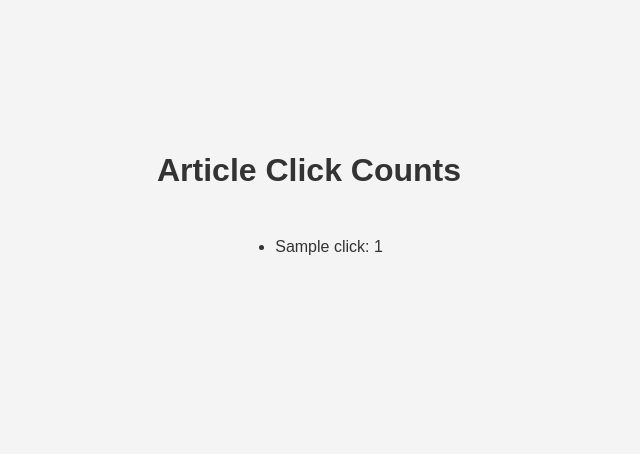
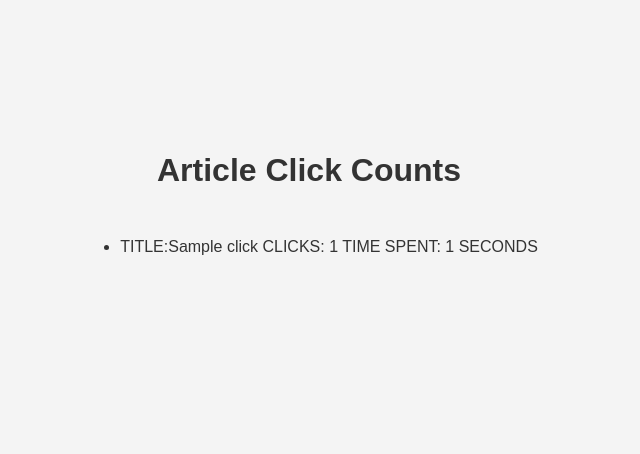
Before and after one commit to Aotaola/Spearhead_data_pipeline, a Flask app: page / in a window 1280 px wide. Shown: the part 208-662 px from the top of the page, without its empty margins (331-971 px from the left). Run offline with Flask 3, Linux system fonts and the light colour scheme; tables that the repository leaves empty hold one stand-in row (values such as "Sample post"); parts of the project's set-up code (start-up, migrations or seed data) failed here and were passed over.

Commit message:
added time spent, working on time logic

```diff
--- a/app.py
+++ b/app.py
@@ -1,6 +1,6 @@
 from flask import Flask, request, render_template
 #import os
-from flask_sqlalchemy import SQLAlchemy, DateTime
+from flask_sqlalchemy import SQLAlchemy
 from datetime import datetime
 
 
@@ -18,15 +18,25 @@ class ArticleClick(db.Model):
     count = db.Column(db.Integer, default=0)
 
 class ArticleTimeSpent(db.Model):
-    id = db.Column(db.Integer, primary_key=True, unique=True, nullable=False)
-    article_id = db.Column(db.Integer, db.ForeignKey('article_click.id'))
-    time_spent = db.Column(db.Integer)
-    timestamp = db.Column(db.DateTime, default=datetime.estnow)
+    id = db.Column(db.Integer, primary_key=True)
+    article_id = db.Column(db.Integer, db.ForeignKey('article_click.id'), nullable=False)
+    time_spent = db.Column(db.Integer, nullable=False)
+    timestamp = db.Column(db.DateTime, default=datetime.utcnow)
 
 @app.route('/')
 def home():
     articles = ArticleClick.query.all()
-    return render_template('root.html', articles = articles)
+    times = ArticleTimeSpent.query.all()
+
+    article_data = []
+    for article in articles:
+        total_time_spent = sum(time.time_spent for time in times if time.article_id == article.id)
+        article_data.append({
+            'title': article.title,
+            'count': article.count,
+            'time_spent': total_time_spent
+        })
+    return render_template('root.html', articles = article_data)
 
 # def check():
 #     print ('article check', articles = ArticleClick.query.all())
@@ -52,9 +62,14 @@ def track_time():
     article_id = data.get('article_id')
     time_spent = data.get('time_spent')
 
-    new_time_entry = ArticleTimeSpent.query.filter_by(article_id=article_id, time_spent=time_spent)
-    db.session.add(new_time_entry)
-    db.session.commit()
+    if article_id is not None and time_spent is not None:
+
+        new_time_entry = ArticleTimeSpent(article_id=article_id, time_spent=time_spent)
+        db.session.add(new_time_entry)
+        db.session.commit()
+        return '', 204
+    else:
+        return 'Invalid data', 400
 
 
 if __name__ == '__main__':
--- a/templates/root.html
+++ b/templates/root.html
@@ -18,9 +18,10 @@
             <h1>Article Click Counts</h1>
             <ul>
             {% for article in articles %}
-                <li>{{ article.title }}: {{ article.count }}</li>
+                <li>TITLE:{{ article.title }} CLICKS: {{ article.count }} TIME SPENT: {{ article.time_spent }} SECONDS </li>
                      {% endfor %}
              </ul>
+
             <!-- <div class = 'canvas-container'> -->
                 <!-- <canvas class = 'canvas'>
 
```
Also changed, not shown: templates/track_time.html (added, +8 -0 lines).
